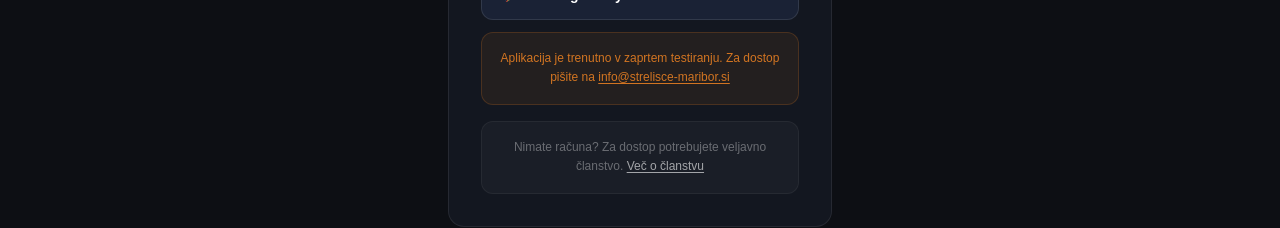
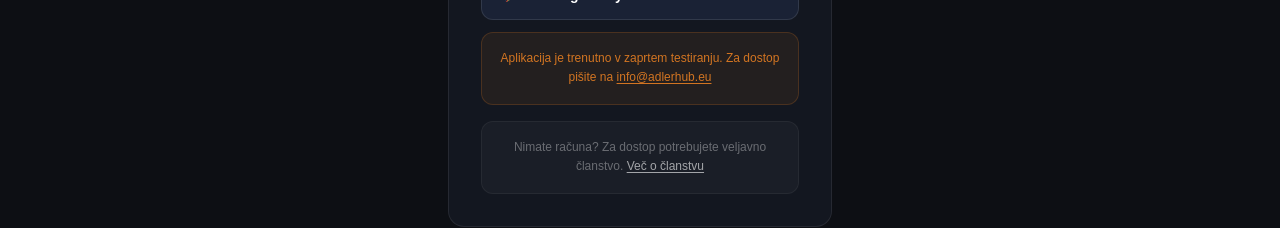
Before and after one commit to RomanEV-prog/src-rata-ta, a Next.js app: page /login in a window 1280 px wide. Shown: the part 454-682 px from the top of the page. Built offline with nearby package versions, Linux system fonts and the light colour scheme; no server answers.

Commit message:
fix: email za dostop do RangeOS je info@adlerhub.eu

```diff
--- a/app/login/page.tsx
+++ b/app/login/page.tsx
@@ -47,8 +47,8 @@ export default function LoginPage() {
         >
           <p className="text-xs leading-relaxed" style={{ color: 'rgba(230,126,34,0.9)' }}>
             Aplikacija je trenutno v zaprtem testiranju. Za dostop pišite na{' '}
-            <a href="mailto:info@strelisce-maribor.si" className="underline underline-offset-2 hover:opacity-80 transition-opacity">
-              info@strelisce-maribor.si
+            <a href="mailto:info@adlerhub.eu" className="underline underline-offset-2 hover:opacity-80 transition-opacity">
+              info@adlerhub.eu
             </a>
           </p>
         </div>
```
